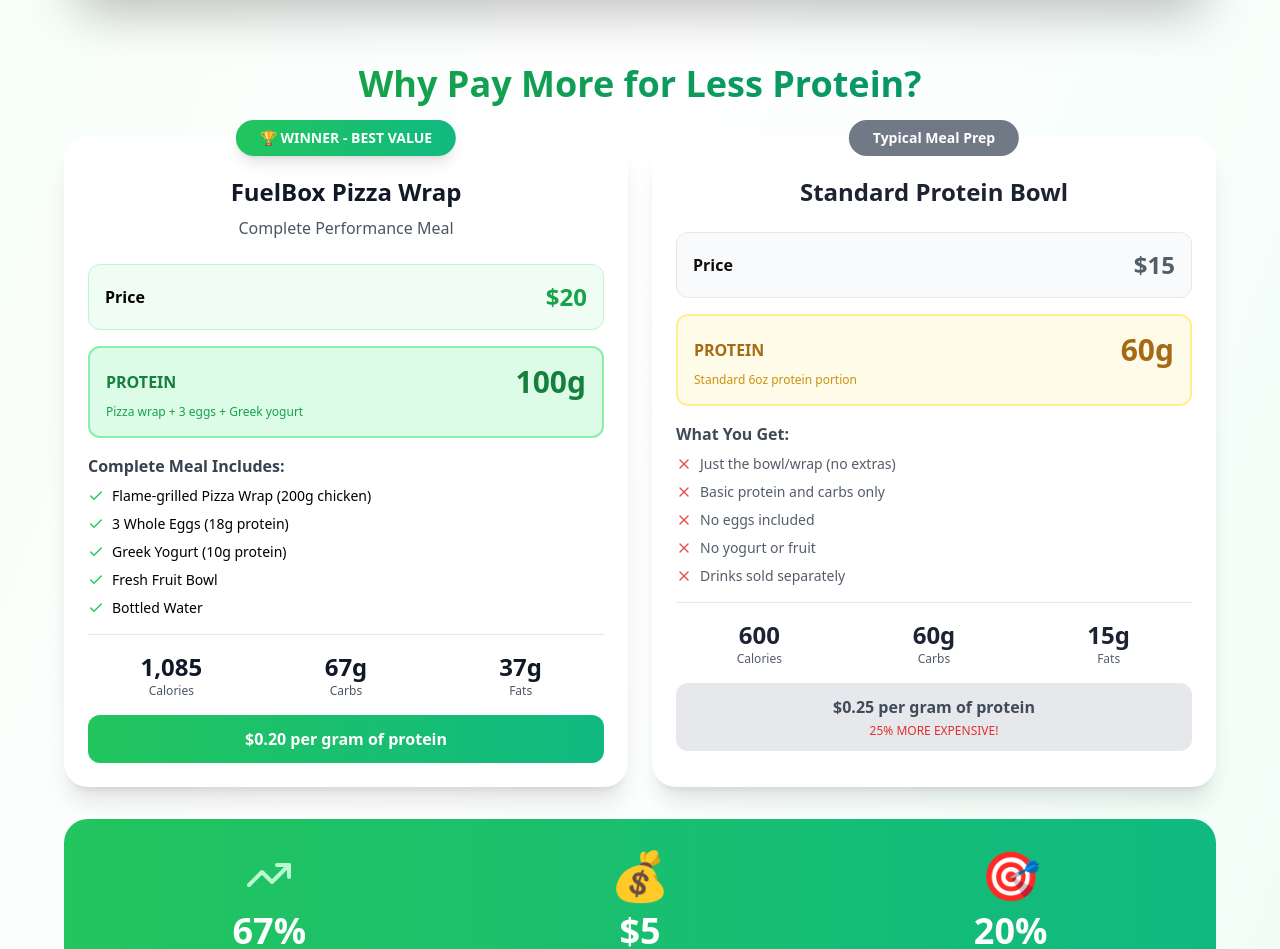
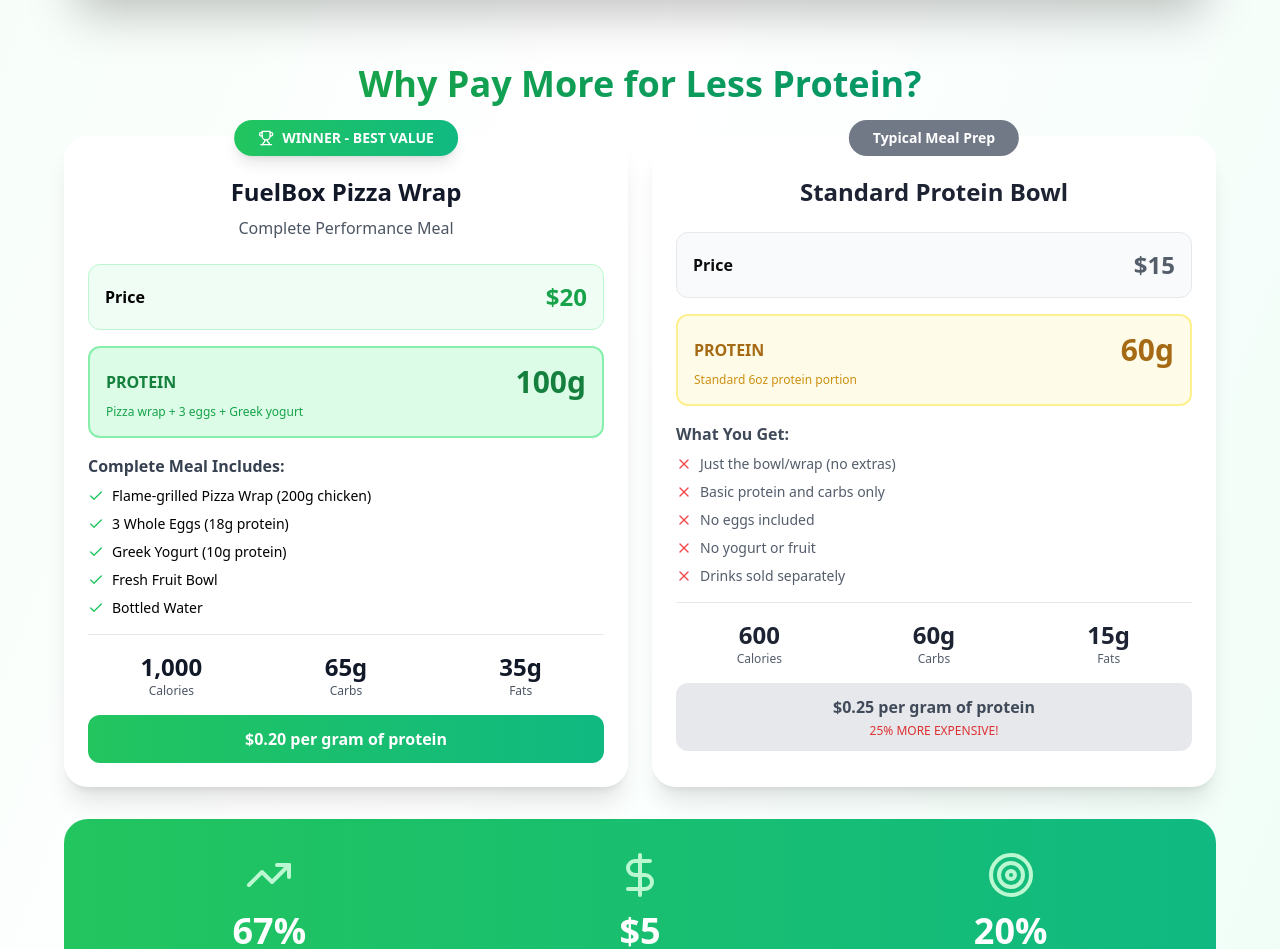
Before and after one commit to GoldyBrown1992/fuelbox, a Next.js app: page / in a window 1280 px wide. Shown: the part 1594-2543 px from the top of the page. Built offline with nearby package versions, Linux system fonts and the light colour scheme; no server answers; the database is empty.

Commit message:
Update TrainingDayComparison.tsx

```diff
--- a/components/TrainingDayComparison.tsx
+++ b/components/TrainingDayComparison.tsx
@@ -1,4 +1,4 @@
-import { Check, X, TrendingUp } from 'lucide-react'
+import { Check, X, TrendingUp, Trophy, DollarSign, Target } from 'lucide-react'
 
 export default function TrainingDayComparison() {
   return (
@@ -12,8 +12,9 @@
       <div className="grid md:grid-cols-2 gap-6 mb-8">
         {/* FuelBox */}
         <div className="bg-white rounded-3xl shadow-xl p-6 border-3 border-green-500 relative transform hover:scale-[1.02] transition-transform">
-          <div className="absolute -top-4 left-1/2 transform -translate-x-1/2 bg-gradient-to-r from-green-500 to-emerald-500 text-white px-6 py-2 rounded-full text-sm font-bold shadow-lg">
-            🏆 WINNER - BEST VALUE
+          <div className="absolute -top-4 left-1/2 transform -translate-x-1/2 bg-gradient-to-r from-green-500 to-emerald-500 text-white px-6 py-2 rounded-full text-sm font-bold shadow-lg flex items-center gap-2">
+            <Trophy className="w-4 h-4" />
+            WINNER - BEST VALUE
           </div>
 
           <div className="text-center mb-6 pt-4">
@@ -69,15 +70,15 @@
             {/* Stats */}
             <div className="grid grid-cols-3 gap-2 pt-4 border-t">
               <div className="text-center">
-                <p className="text-2xl font-black text-gray-900">1,085</p>
+                <p className="text-2xl font-black text-gray-900">1,000</p>
                 <p className="text-xs text-gray-600">Calories</p>
               </div>
               <div className="text-center">
-                <p className="text-2xl font-black text-gray-900">67g</p>
+                <p className="text-2xl font-black text-gray-900">65g</p>
                 <p className="text-xs text-gray-600">Carbs</p>
               </div>
               <div className="text-center">
-                <p className="text-2xl font-black text-gray-900">37g</p>
+                <p className="text-2xl font-black text-gray-900">35g</p>
                 <p className="text-xs text-gray-600">Fats</p>
               </div>
             </div>
@@ -179,13 +180,13 @@
             <p className="text-sm opacity-90 mt-1">100g vs 60g</p>
           </div>
           <div>
-            <span className="text-5xl mb-3 block">💰</span>
+            <DollarSign className="w-12 h-12 mx-auto mb-3 text-green-200" />
             <p className="text-4xl font-black mb-2">$5</p>
             <p className="font-semibold">More Only</p>
             <p className="text-sm opacity-90 mt-1">Complete meal vs single item</p>
           </div>
           <div>
-            <span className="text-5xl mb-3 block">🎯</span>
+            <Target className="w-12 h-12 mx-auto mb-3 text-green-200" />
             <p className="text-4xl font-black mb-2">20%</p>
             <p className="font-semibold">Better Value</p>
             <p className="text-sm opacity-90 mt-1">Per gram of protein</p>
@@ -200,7 +201,7 @@
             onClick={() => document.getElementById('product')?.scrollIntoView({ behavior: 'smooth' })}
             className="bg-white text-gray-900 px-8 py-3 rounded-full font-bold text-lg hover:scale-105 transition-transform shadow-lg inline-block"
           >
-            Order FuelBox Instead →
+            Order FuelBox Instead
           </button>
         </div>
       </div>
```
